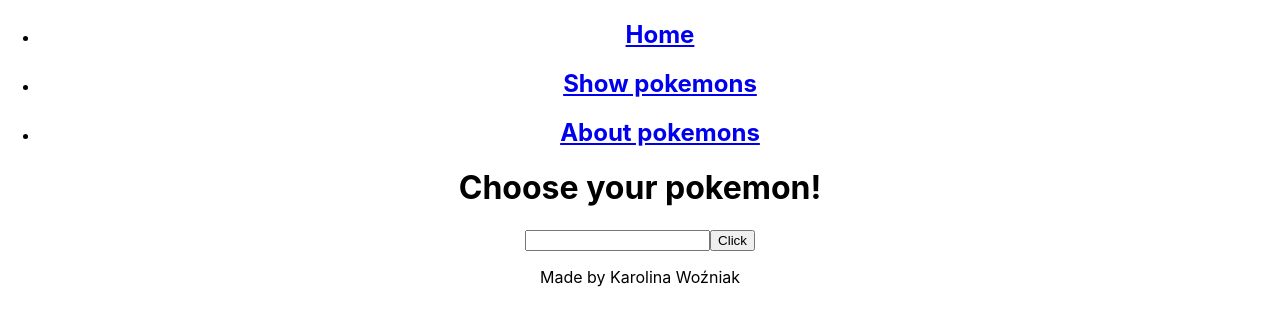
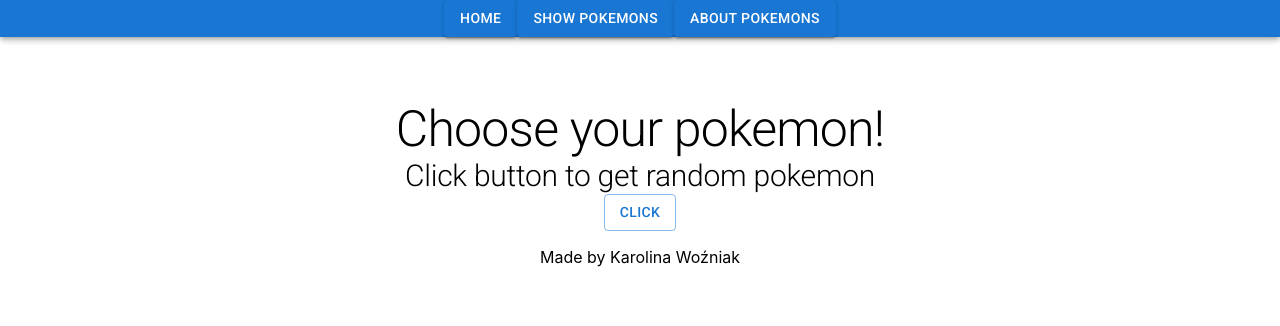
Before and after one commit to KarolinaWozniak99/PokeApp, a React (Create React App) app: page / in a window 1280 px wide. Shown: the top 326 px of the page. Built offline with nearby package versions, Linux system fonts and the light colour scheme; no server answers.

Commit message:
styling components

```diff
--- a/package.json
+++ b/package.json
@@ -3,6 +3,9 @@
   "version": "0.1.0",
   "private": true,
   "dependencies": {
+    "@emotion/react": "^11.9.0",
+    "@emotion/styled": "^11.8.1",
+    "@mui/material": "^5.8.2",
     "@testing-library/jest-dom": "^5.16.4",
     "@testing-library/react": "^13.3.0",
     "@testing-library/user-event": "^13.5.0",
--- a/public/index.html
+++ b/public/index.html
@@ -2,9 +2,18 @@
 <html lang="en">
   <head>
     <meta charset="utf-8" />
-    <link rel="icon" href="%PUBLIC_URL%/favicon.ico" />
+    <link
+      rel="stylesheet"
+      href="https://fonts.googleapis.com/icon?family=Material+Icons"
+    />
+    <link
+      rel="stylesheet"
+      href="https://fonts.googleapis.com/css?family=Roboto:300,400,500,700&display=swap"
+    />
+
     <meta name="viewport" content="width=device-width, initial-scale=1" />
     <meta name="theme-color" content="#000000" />
+
     <meta
       name="description"
       content="Web site created using create-react-app"
--- a/src/App.css
+++ b/src/App.css
@@ -1,38 +1,4 @@
 .App {
   text-align: center;
+  padding:20px;
 }
-
-.App-logo {
-  height: 40vmin;
-  pointer-events: none;
-}
-
-@media (prefers-reduced-motion: no-preference) {
-  .App-logo {
-    animation: App-logo-spin infinite 20s linear;
-  }
-}
-
-.App-header {
-  background-color: #282c34;
-  min-height: 100vh;
-  display: flex;
-  flex-direction: column;
-  align-items: center;
-  justify-content: center;
-  font-size: calc(10px + 2vmin);
-  color: white;
-}
-
-.App-link {
-  color: #61dafb;
-}
-
-@keyframes App-logo-spin {
-  from {
-    transform: rotate(0deg);
-  }
-  to {
-    transform: rotate(360deg);
-  }
-}
--- a/src/App.tsx
+++ b/src/App.tsx
@@ -8,7 +8,7 @@
 import Navigation from './components/Navigation/Navigations';
 import AboutPoke from './components/AboutPoke/AboutPoke';
 import Footer from './components/Footer/Footer';
-
+import { Grid } from '@mui/material';
 
 const App: React.FC=()=>{
 
@@ -27,34 +27,43 @@
   return (
     <div className="App">
       <BrowserRouter>
+        <Grid container spacing={10}>
+          <Grid item xs={12}>
+            <Navigation/>
+          </Grid>
           <Routes>
             <Route path="/" element={
-            <div>
-              <Navigation/>
+              <Grid item xs={12}>
+                <Grid container xs={12}>
+                  <Grid item xs={12}>
                     <Header text={"Choose your pokemon!"}/>
+                  </Grid>
+                  <Grid item xs={12}>
                     <Form/>
+                  </Grid>
+                  <Grid item xs={12}>
                     <Footer/>
-            </div>
+                  </Grid>
+                </Grid>
+              </Grid>
             }
             />
 
             <Route path="/pokes" element={
-            <div>
-              <Navigation/>
+              <Grid item xs={12}>
                 <Content pokeList={pokeList}/>
-            </div>
+              </Grid>
             }
             />
 
             <Route path="/about" element={
-            <div>
-              <Navigation/>
+              <Grid item xs={12}>
                 <AboutPoke/>
-
-            </div>
+              </Grid>
             }
             />
           </Routes>
+        </Grid>
       </BrowserRouter>
     </div>
   );
--- a/src/components/Content/Content.tsx
+++ b/src/components/Content/Content.tsx
@@ -1,7 +1,8 @@
 import axios from "axios";
 import React, { useEffect, useState } from "react";
 import PokeCard from "../PokeCard/PokeCard";
-
+import { Grid } from "@mui/material";
+import { Typography } from "@mui/material";
 
 export interface PokeProps{
     pokeList: Array<Pokemon>;
@@ -17,21 +18,24 @@
     const pokemonList:string[] = pokeList.map((el)=>el.name);
 
     return (
-      <div >
-       <ul>{pokeList.map((el: Pokemon)=>{
-           return(
-             <li key={el.name}>
-               <PokeCard
-                  pokeName={el.name}
-                  pokemonList={pokemonList}
-                />
+      <Grid container xs={12}>
+        <Grid item xs={12}>
+          <Typography variant="h2" sx={{fontSize: 40}}>Click on name of the Pokemon to see details</Typography>
+        </Grid>
+        <Grid item xs={12}>
 
-               {/* {!isFetching && elementData.height}  */}
-               {/* tutaj trzeba było dać renderowanie warunkowe, żeby uniknąć sytuacji że dane się nie pobrały a ja chcę z nich cos wyciągnąć */}
-             </li>
-           )
-       })}</ul>
-      </div>
+          {pokeList.map((el: Pokemon)=>{
+              return(
+                  <PokeCard
+                      key={el.name}
+                      pokeName={el.name}
+                      pokemonList={pokemonList}
+                    />
+              )})}
+
+        </Grid>
+
+      </Grid>
     );
   }
 
--- a/src/components/Form/Form.tsx
+++ b/src/components/Form/Form.tsx
@@ -1,5 +1,8 @@
 import React from "react";
 import { useForm } from "react-hook-form";
+import { Typography } from "@mui/material";
+import { Button } from "@mui/material";
+import { Grid } from "@mui/material";
 
 const Form: React.FC=()=>{
 
@@ -11,8 +14,15 @@
 
     return(
         <form>
-            <input type="text"/>
-            <button type="submit">Click</button>
+            {/* <input type="text"/> */}
+            <Grid container xs={12}>
+                <Grid item xs={12}>
+                    <Typography variant="h2" sx={{fontSize: 30}}>Click button to get random pokemon</Typography>
+                </Grid>
+                <Grid item xs={12}>
+                    <Button type="submit" variant="outlined">Click</Button>
+                </Grid>
+            </Grid>
         </form>
     )
 }
--- a/src/components/Header/Header.tsx
+++ b/src/components/Header/Header.tsx
@@ -1,4 +1,5 @@
 import React from "react";
+import { Typography } from "@mui/material";
 
 export interface HeaderProps{
     text: string;
@@ -7,7 +8,7 @@
 const Header: React.FC<HeaderProps>=({text})=>{
   return (
     <div>
-      <h1>{text}</h1>
+      <Typography variant="h1" sx={{fontSize: 50}}>{text}</Typography>
     </div>
   );
 };
--- a/src/components/Navigation/Navigations.tsx
+++ b/src/components/Navigation/Navigations.tsx
@@ -1,29 +1,34 @@
 import React from "react";
 import { Link } from "react-router-dom";
+import Button from '@mui/material/Button';
+import Typography from '@mui/material/Typography/Typography';
+import { Grid } from "@mui/material";
+import {AppBar, Toolbar} from '@mui/material';
 
 const Navigation: React.FC = () =>{
     return(
-        <nav>
-            <ul>
-                <li>
+
+        <AppBar>
+            <Grid container xs={12} justifyContent="center">
                 <Link to="/">
-                        <h2>Home</h2>
+                    <Button variant="contained" color="primary" size="medium">
+                            Home
+                    </Button>
                 </Link>
-                </li>
 
-                <li>
                 <Link to="/pokes">
-                        <h2>Show pokemons</h2>
+                    <Button variant="contained" color="primary" size="medium">
+                            Show pokemons
+                    </Button>
                 </Link>
-                </li>
 
-                <li>
                 <Link to="/about">
-                        <h2>About pokemons</h2>
+                    <Button variant="contained" color="primary" size="medium">
+                            About pokemons
+                    </Button>
                 </Link>
-                </li>
-            </ul>
-        </nav>
+            </Grid>
+        </AppBar>
     )
 }
 
--- a/src/components/PokeCard/PokeCard.tsx
+++ b/src/components/PokeCard/PokeCard.tsx
@@ -1,6 +1,9 @@
 import internal from "stream";
 import axios from "axios";
 import React, { useEffect, useState } from "react";
+import { Stack } from "@mui/material";
+import { Typography } from "@mui/material";
+import { Grid } from "@mui/material";
 
 export interface CardProps{
     pokeName: string;
@@ -8,23 +11,41 @@
 }
 
 export interface PokemonCliked{
+  weight: number;
   height: number;
   image: string;
+  abilities: string[];
+  // ability: Ability;
+  // clickAbilityNum: AbilityNumber;
+  // clickAbility: Abilities;
 }
+
+// export interface Ability{
+//   name: string;
+//   url: string;
+// }
+
+// export interface AbilityNumber{
+//   abilityNum: Ability;
+// }
+
+// export interface Abilities{
+//   abilities: Array<AbilityNumber>
+// }
+
 
 const PokeCard: React.FC<CardProps>=({pokeName, pokemonList})=>{
 
   // i tutaj trzeba było dać pusty obiekt w useState no i oczywiście otypować to interfejsem
-  const [elementData, setElementData] = useState<PokemonCliked>({height: 0, image:''});
+  const [elementData, setElementData] = useState<PokemonCliked>({weight: 0,height: 0, image:'',abilities:[]});
   const [clicked, setClicked] = useState(false);
   const [elementClicked, setElementClicked] = useState('');
   const [isFetching, setIsFetching] = useState(true);
   const [image, setImage] = useState('');
-  const [height, setHeight] = useState(0);
+  const [abilities, setAbilities] = useState([]);
 
   const clickHandler = (e: any)=>{
     if(pokemonList.indexOf(e.target.textContent)!==-1){
-      console.log(e.target.textContent);
       setElementClicked(e.target.textContent)
       setIsFetching(false);
       setClicked(!clicked);
@@ -32,33 +53,49 @@
   }
 
   useEffect(()=>{
+    if(elementClicked){
       axios
         .get(`https://pokeapi.co/api/v2/pokemon/${elementClicked}`)
         .then((response)=>{
           setElementData(response.data);
           setImage(response.data.sprites.other.dream_world.front_default);
-        setHeight(response.data.height)
+          setAbilities(response.data.abilities[0].ability.name)
         });
+    }
   },[elementClicked]);
-  console.log(elementData);
+
+  console.log(abilities);
 
 
     return (
       <div onClick={clickHandler}>
-        <div>
-          {pokeName}
-        </div>
+        <Grid container xs={10}>
+          <Grid item xs={6}>
+            <h3>{pokeName}</h3>
+          </Grid>
           {elementData && clicked &&(
-          <div>
-            <div>
-              {height}
-            </div>
-              <div>
+            <Grid item xs={4}>
+              <Stack direction="row" spacing={2}>
+                  <Grid item xs={6}>
+                    <Typography sx={{fontSize:20}}>{pokeName} </Typography>
+                  </Grid>
+                  <Grid item xs={6}>
                     <img src={image} width="80px"/>
-            </div>
-          </div>
+                  </Grid>
+                  <Grid item xs={6}>
+                    Ability: {abilities}
+                  </Grid>
+                  <Grid item xs={6}>
+                    Wight: {elementData.weight}
+                  </Grid>
+                  <Grid item xs={6}>
+                    Height: {elementData.height}
+                  </Grid>
 
+              </Stack>
+            </Grid>
             )}
+          </Grid>
 
       </div>
     );
```
Also changed, not shown: 1 other file (tests, documents, lock files or other folders). Lines whose indentation alone changed are shown as unchanged.
